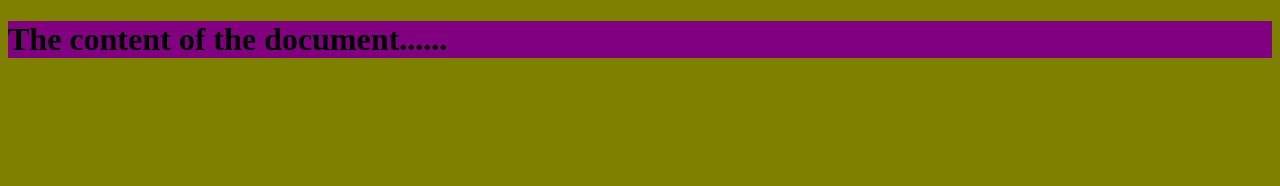
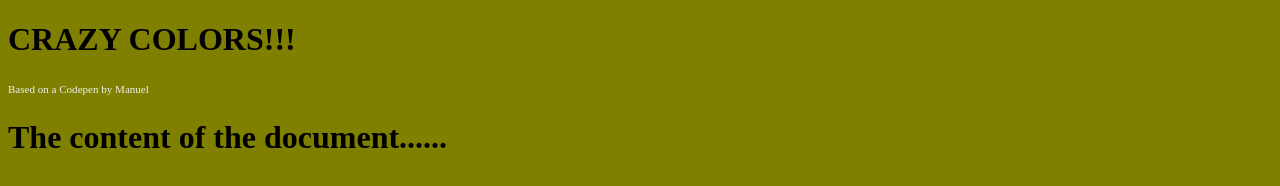
Before and after one commit to jksullivan/githubtest, a plain HTML site: page index.html in a window 1280 px wide. Drawn offline with Linux system fonts and the light colour scheme.

Commit message:
add crazy colors to page

```diff
--- a/index.html
+++ b/index.html
@@ -7,6 +7,11 @@
 </head>
 
 <body>
+    <div class="container">
+        <h1>CRAZY COLORS!!!</h1>
+        <h5><small>Based on a Codepen by Manuel</small> <a href="http://manuelpinto.in" target="_blank"></a></h5>
+    </div>
+
 <h1>The content of the document......</h1>
 <script src="app.js"></script>
 </body>
--- a/styles.css
+++ b/styles.css
@@ -3,5 +3,10 @@ body {
 }
 
 h1{
-    background-color: purple;
+    font: weight 300px;
 }
+
+h5 {
+    color: #eee;
+    font-weight: 100;
+}
```
